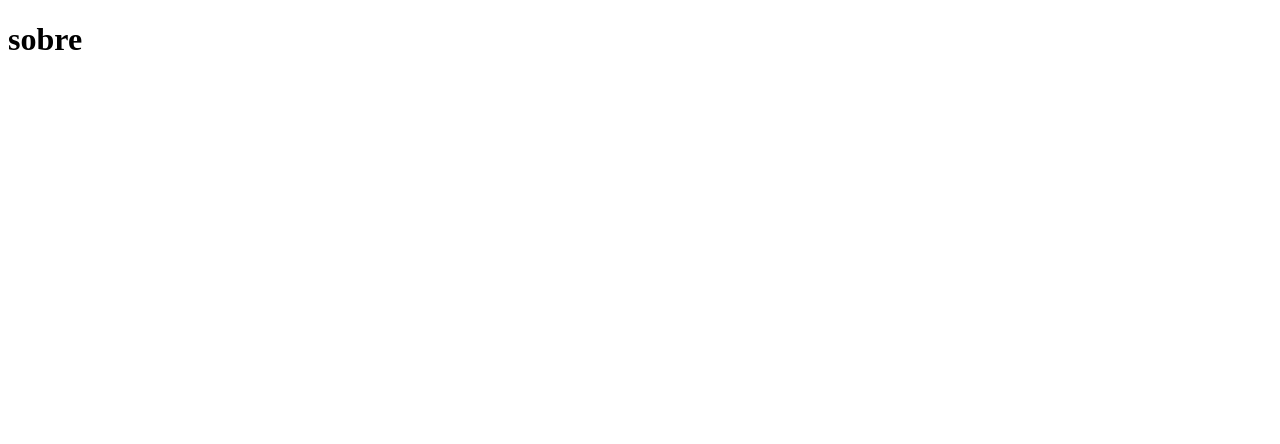
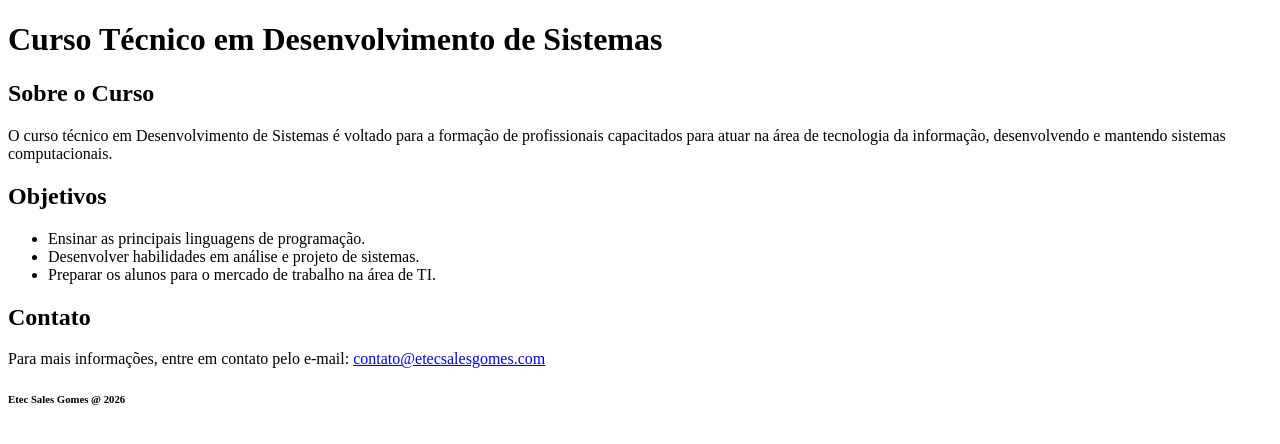
Before and after one commit to felipeee19/Aula-git-pam, a plain HTML site: page sobre.html in a window 1280 px wide. Drawn offline with Linux system fonts and the light colour scheme.

Commit message:
criando página do sobre

```diff
--- a/sobre.html
+++ b/sobre.html
@@ -1,11 +1,34 @@
 <!DOCTYPE html>
-<html lang="en">
+<html lang="pt-BR">
 <head>
     <meta charset="UTF-8">
     <meta name="viewport" content="width=device-width, initial-scale=1.0">
-    <title>Document</title>
+    <title>Sobre o Curso</title>
 </head>
 <body>
-    <H1>sobre</H1>
+    <header>
+        <h1>Curso Técnico em Desenvolvimento de Sistemas</h1>
+    </header>
+    <main>
+        <section>
+            <h2>Sobre o Curso</h2>
+            <p>O curso técnico em Desenvolvimento de Sistemas é voltado para a formação de profissionais capacitados para atuar na área de tecnologia da informação, desenvolvendo e mantendo sistemas computacionais.</p>
+        </section>
+        <section>
+            <h2>Objetivos</h2>
+            <ul>
+                <li>Ensinar as principais linguagens de programação.</li>
+                <li>Desenvolver habilidades em análise e projeto de sistemas.</li>
+                <li>Preparar os alunos para o mercado de trabalho na área de TI.</li>
+            </ul>
+        </section>
+        <section>
+            <h2>Contato</h2>
+            <p>Para mais informações, entre em contato pelo e-mail: <a href="mailto:contato@etecsalesgomes.com">contato@etecsalesgomes.com</a></p>
+        </section>
+    </main>
+    <footer>
+        <h6>Etec Sales Gomes @ 2026</h6>
+    </footer>
 </body>
 </html>
```
